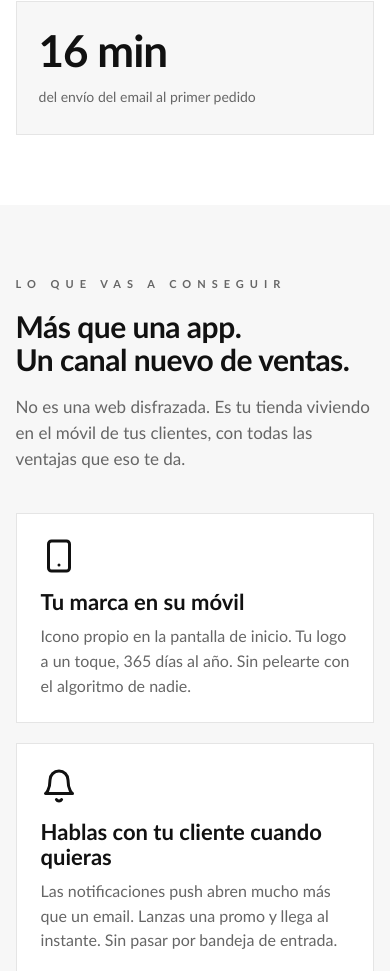
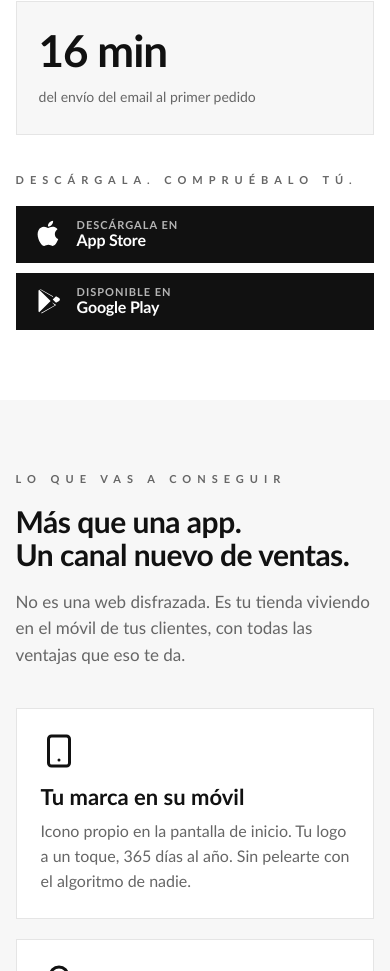
Before and after one commit to inhumario/inhumario-app-landing, a website: page public/index.html in a window 390 px wide. Shown: the part 1282-2253 px from the top of the page. Drawn offline with Linux system fonts and the light colour scheme.

Commit message:
Botones App Store + Google Play en la sección del caso Aromas
Justo bajo los stats (11 pedidos / 48% / 16 min), CTA 'Descárgala.
Compruébalo tú.' con dos botones negros enlazando a las fichas reales
de Aromas de Té en App Store (id6771097084) y Google Play
(com.aromasdete.app). Refuerza la prueba social: la app existe, la
puedes descargar y verla en vivo. Responsive: en móvil apilan a ancho
completo. Cache-bust styles.css?v=5.

```diff
--- a/public/index.html
+++ b/public/index.html
@@ -10,7 +10,7 @@
 <meta property="og:type" content="website">
 <title>Apps móviles para tu tienda online · Inhumario</title>
 <link rel="preconnect" href="https://fonts.googleapis.com">
-<link rel="stylesheet" href="styles.css?v=4">
+<link rel="stylesheet" href="styles.css?v=5">
 <link rel="icon" type="image/png" href="assets/logo.png">
 </head>
 <body>
@@ -55,6 +55,30 @@
       <div class="stat reveal">
         <div class="big">16 min</div>
         <div class="lbl">del envío del email al primer pedido</div>
+      </div>
+    </div>
+
+    <div class="case-stores reveal">
+      <p class="case-stores-cta">Descárgala. Compruébalo tú.</p>
+      <div class="case-stores-buttons">
+        <a class="store-btn" href="https://apps.apple.com/es/app/aromas-de-t%C3%A9/id6771097084" target="_blank" rel="noopener" aria-label="Descargar Aromas de Té en App Store">
+          <svg class="store-btn-logo" viewBox="0 0 24 24" fill="currentColor" aria-hidden="true">
+            <path d="M17.05 12.04c-.03-2.74 2.24-4.05 2.34-4.12-1.28-1.87-3.27-2.13-3.98-2.16-1.7-.17-3.31.99-4.17.99-.86 0-2.18-.96-3.59-.94-1.85.03-3.55 1.07-4.5 2.72-1.92 3.32-.49 8.23 1.38 10.93.91 1.32 2 2.8 3.42 2.75 1.37-.06 1.89-.89 3.55-.89 1.66 0 2.13.89 3.59.86 1.48-.03 2.42-1.35 3.33-2.68 1.05-1.54 1.48-3.03 1.5-3.11-.03-.01-2.88-1.11-2.91-4.39zM14.36 4.05c.76-.92 1.27-2.2 1.13-3.47-1.09.04-2.41.72-3.2 1.64-.7.81-1.32 2.11-1.16 3.36 1.22.09 2.47-.62 3.23-1.53z"/>
+          </svg>
+          <span class="store-btn-text">
+            <span class="store-btn-small">Descárgala en</span>
+            <span class="store-btn-big">App Store</span>
+          </span>
+        </a>
+        <a class="store-btn" href="https://play.google.com/store/apps/details?id=com.aromasdete.app" target="_blank" rel="noopener" aria-label="Descargar Aromas de Té en Google Play">
+          <svg class="store-btn-logo" viewBox="0 0 24 24" fill="currentColor" aria-hidden="true">
+            <path d="M3.6 2.32a1.5 1.5 0 0 0-.6 1.21v16.94c0 .49.24.93.6 1.21l9.78-9.68L3.6 2.32zm10.85 10.74 2.5 2.48-11.86 6.83a1.5 1.5 0 0 0 .54.1c.26 0 .52-.07.75-.21l11.84-6.82-3.77-2.38zm6.18-3.55-2.62-1.51-2.83 2.8 2.83 2.8 2.62-1.51a1.5 1.5 0 0 0 0-2.58zM15.45 7.97 5.21 2.07a1.5 1.5 0 0 0-.75-.2c-.19 0-.37.04-.54.1l11.86 6.83-.33.17.0z"/>
+          </svg>
+          <span class="store-btn-text">
+            <span class="store-btn-small">Disponible en</span>
+            <span class="store-btn-big">Google Play</span>
+          </span>
+        </a>
       </div>
     </div>
   </div>
--- a/public/styles.css
+++ b/public/styles.css
@@ -217,6 +217,64 @@ p { font-size: 17px; color: var(--ink-soft); }
   color: var(--mute);
 }
 .stat.dark .lbl { color: var(--light); }
+
+/* === Caso: botones a las stores === */
+.case-stores {
+  margin-top: 48px;
+  display: flex;
+  flex-direction: column;
+  align-items: flex-start;
+  gap: 18px;
+}
+.case-stores-cta {
+  font-size: 11px;
+  font-weight: 700;
+  letter-spacing: 6px;
+  text-transform: uppercase;
+  color: var(--mute);
+}
+.case-stores-buttons {
+  display: flex;
+  gap: 14px;
+  flex-wrap: wrap;
+}
+.store-btn {
+  display: inline-flex;
+  align-items: center;
+  gap: 14px;
+  padding: 14px 22px;
+  background: var(--ink);
+  color: #FFFFFF;
+  border: 1px solid var(--ink);
+  transition: all 0.2s;
+  min-width: 200px;
+}
+.store-btn:hover {
+  background: #000;
+  transform: translateY(-1px);
+}
+.store-btn-logo {
+  width: 28px;
+  height: 28px;
+  flex-shrink: 0;
+}
+.store-btn-text {
+  display: flex;
+  flex-direction: column;
+  line-height: 1.15;
+}
+.store-btn-small {
+  font-size: 11px;
+  letter-spacing: 1px;
+  text-transform: uppercase;
+  color: var(--light);
+  font-weight: 600;
+}
+.store-btn-big {
+  font-size: 18px;
+  font-weight: 700;
+  letter-spacing: -0.2px;
+}
 
 /* === Benefits === */
 .benefits-grid {
@@ -650,6 +708,10 @@ footer .tagline {
     margin: 6px -18px -6px;
   }
   .market-compare .mc-price { font-size: 17px; }
+  .case-stores { margin-top: 36px; }
+  .case-stores-buttons { gap: 10px; width: 100%; }
+  .store-btn { flex: 1 1 220px; padding: 12px 18px; min-width: 0; }
+  .store-btn-big { font-size: 16px; }
   .cta-final { padding: 90px 0; }
   .cta-final .email-box { font-size: 17px; padding: 16px 22px; word-break: break-all; }
   .nav .logo img { height: 40px; }
```
